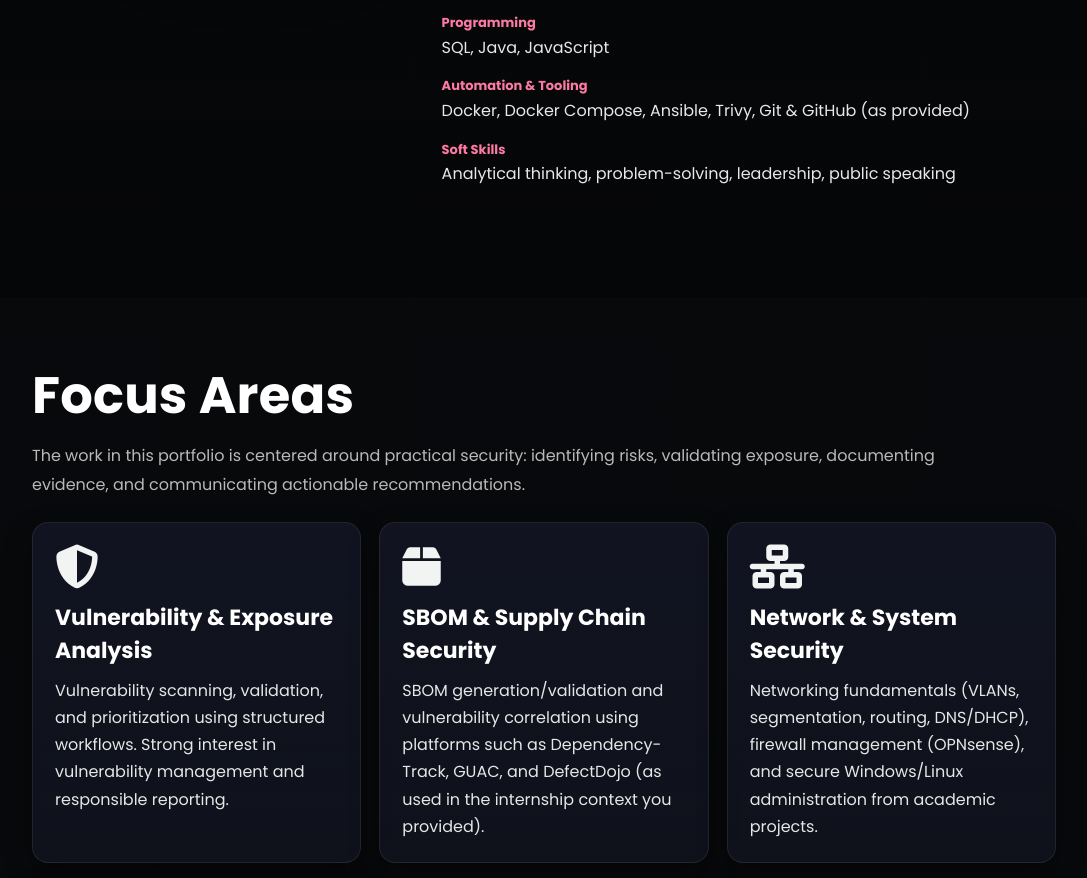
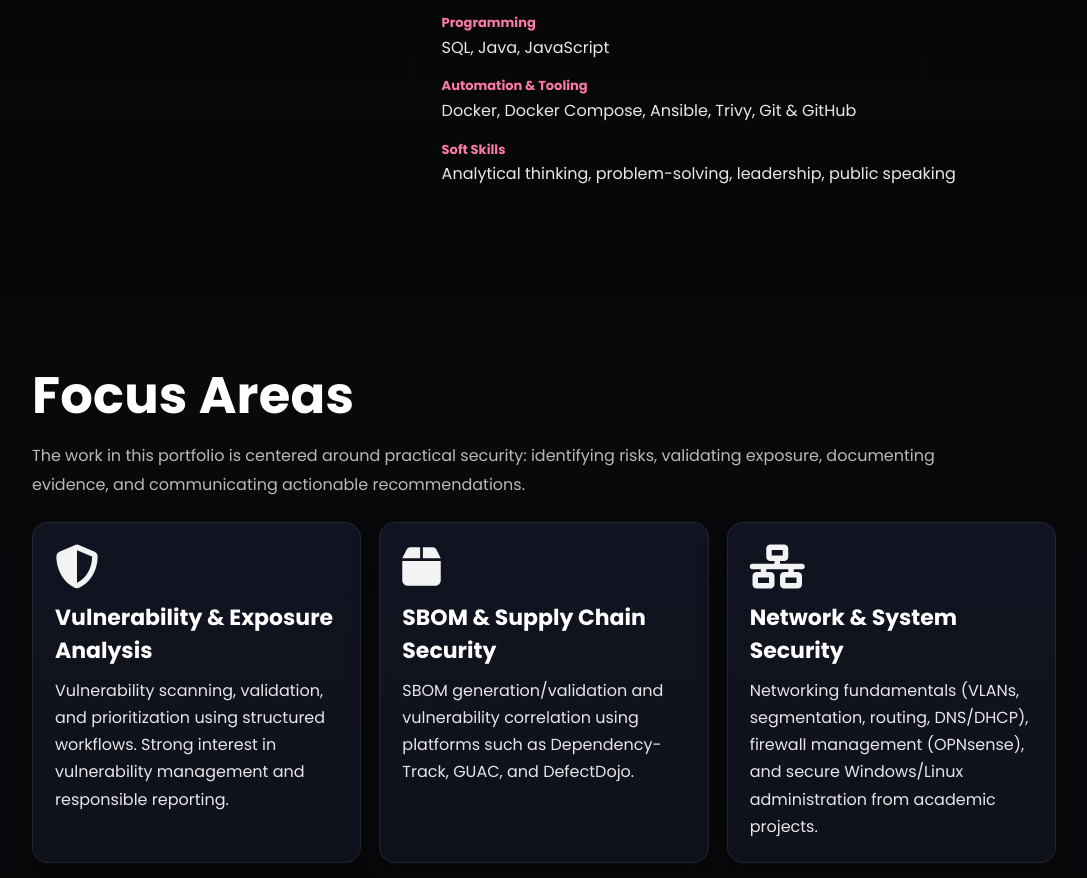
Before and after one commit to Arreyalice/arreyalice.github.io, a website: page index.html in a window 1280 px wide. Shown: the part 1359-2237 px from the top of the page, without its empty margins (96-1183 px from the left). Drawn offline with Linux system fonts and the light colour scheme.

Commit message:
Update index.html

```diff
--- a/index.html
+++ b/index.html
@@ -117,7 +117,7 @@
                         <li><span>Networking</span><br/>Subnetting, VLANs, routing & switching (Cisco), DHCP/DNS, VPNs, OPNsense firewalls, segmentation, Wireshark</li>
                         <li><span>Cybersecurity</span><br/>Penetration testing, vulnerability scanning, SOC monitoring, SIEM & EDR tooling, honeypot management, Windows + Linux</li>
                         <li><span>Programming</span><br/>SQL, Java, JavaScript</li>
-                        <li><span>Automation & Tooling</span><br/>Docker, Docker Compose, Ansible, Trivy, Git & GitHub (as provided)</li>
+                        <li><span>Automation & Tooling</span><br/>Docker, Docker Compose, Ansible, Trivy, Git & GitHub </li>
                         <li><span>Soft Skills</span><br/>Analytical thinking, problem-solving, leadership, public speaking</li>
                     </ul>
                 </div>
@@ -183,7 +183,7 @@
                 <h2>SBOM & Supply Chain Security</h2>
                 <p>
                     SBOM generation/validation and vulnerability correlation using platforms such as Dependency-Track, GUAC,
-                    and DefectDojo (as used in the internship context you provided).
+                    and DefectDojo.
                 </p>
             </div>
 
@@ -217,7 +217,7 @@
             <p class="lead">
                 <strong>Alice Ebai</strong><br/>
                 Cybersecurity Student — Applied Computer Science<br/>
-                Seeking internship (as provided)
+                Seeking internship
             </p>
 
             <hr style="border:0; border-top:1px solid rgba(255,255,255,.08); margin: 16px 0;" />
```
